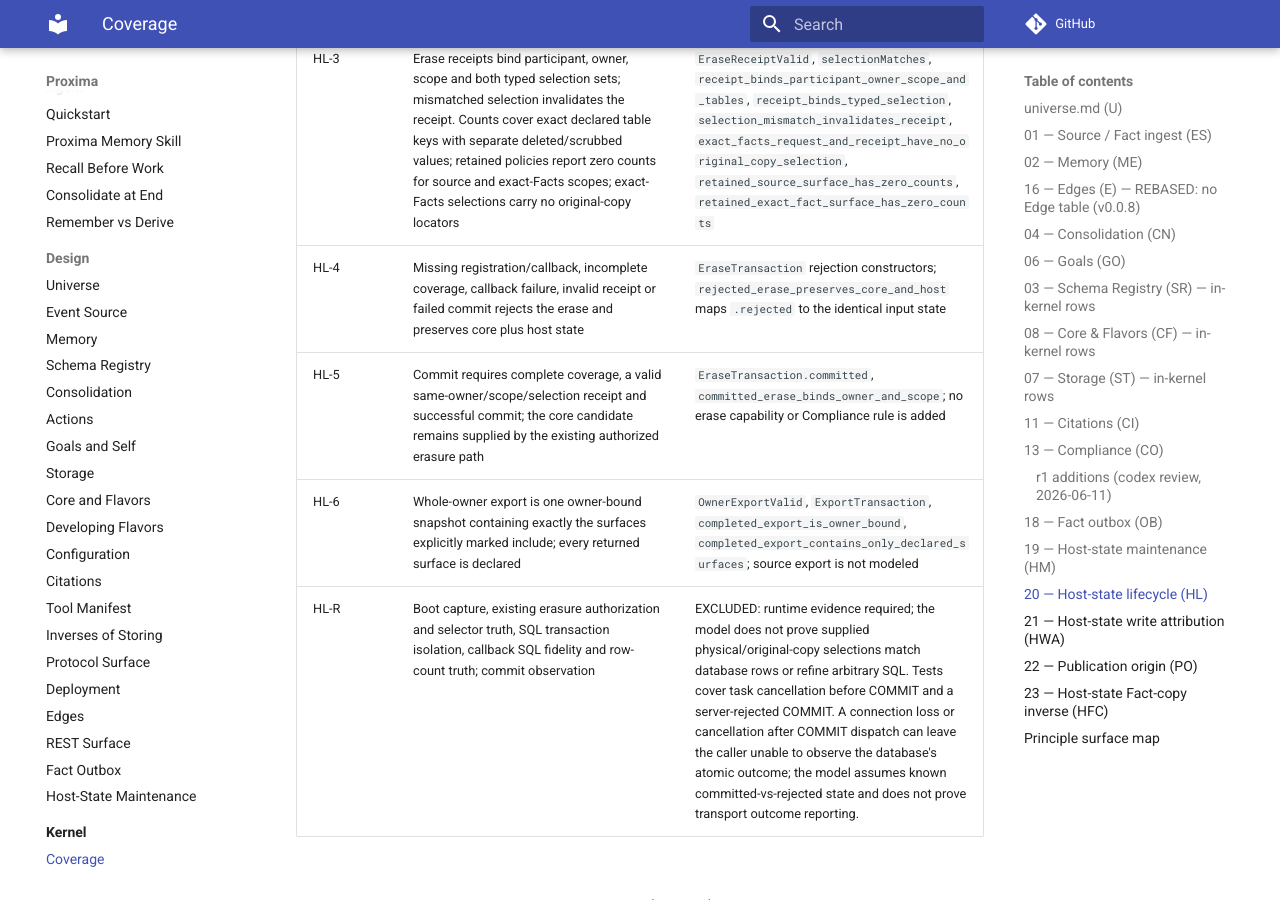
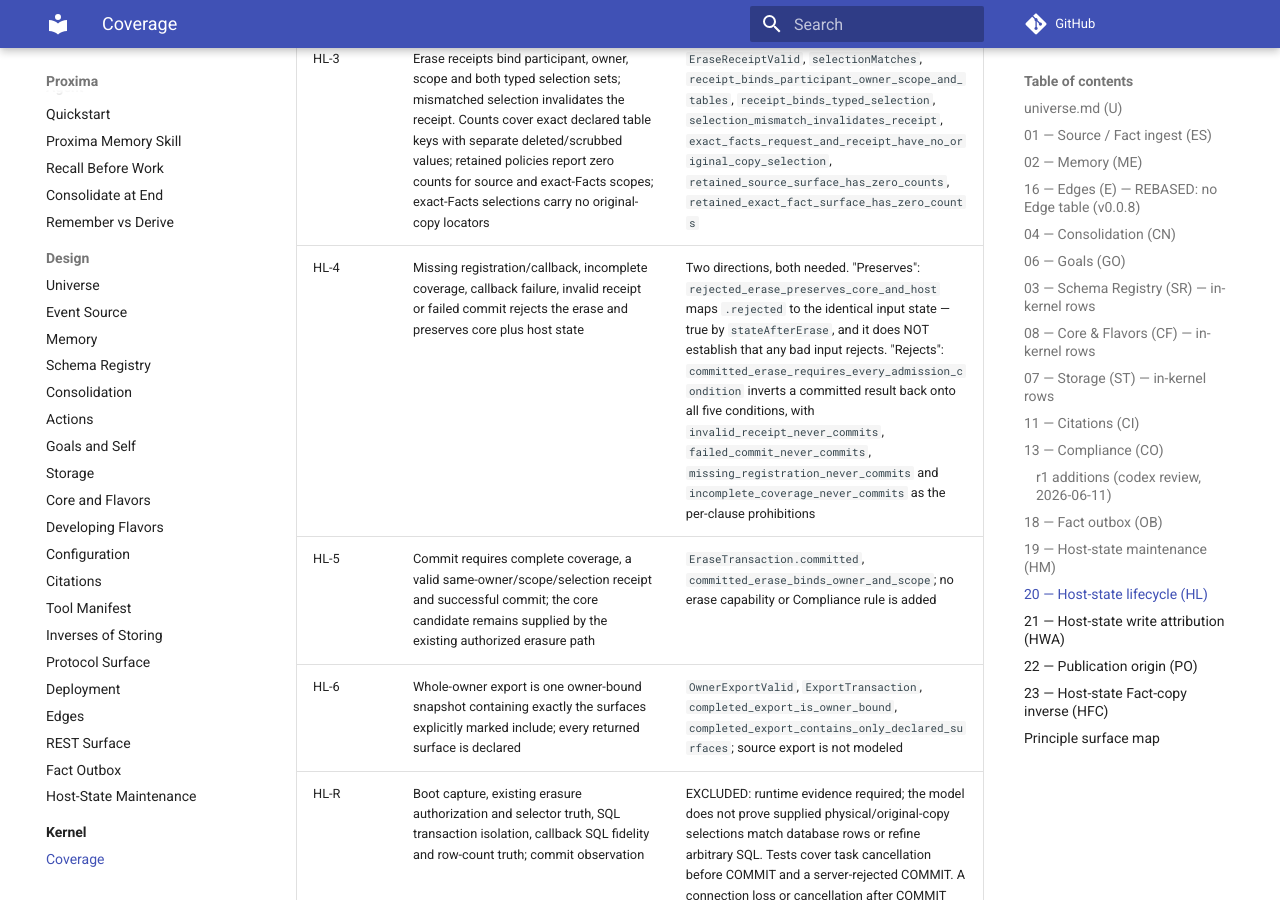
Before and after one commit to Aquilo-Solution-S/Proxima, an MkDocs documentation site: the page built from docs/lean/COVERAGE.md, in a window 1280 px wide and 900 px high, scrolled down 23418 px. Built offline with MkDocs 1.6.1 and Material for MkDocs 9.7.7, drawn with Linux system fonts in a browser that asks for light colours; comment, search, counter and statistics services are not loaded; some of the changed text lies outside the part shown.

Commit message:
fix(lean): prove what COVERAGE claims for PO-4 and HL-4
Three rows asserted more than their named carriers established.

PO-4 said replay "cannot" recreate a revoked origin, but
`replay_does_not_restore_revoked_origin` is an existential and
`PublicationStep.replay` is defined as the identity relation with its
`id` and `metadata` unused — so it proves only that a no-op step exists,
which any state satisfies. Add `no_step_restores_revoked_origin`, the
universal over every step. It needs the `blocked` hypothesis: a Fact
whose origin, live row, outbox key, capture binding and hard-delete
witness are all absent IS admissible again, which is the case
`fresh_fact_can_reuse_revoked_source` deliberately covers.

HL-4 said bad input "rejects the erase and preserves core plus host
state". Only the preserving half was carried:
`rejected_erase_preserves_core_and_host` holds by the definition of
`stateAfterErase` and names its hypothesis `_attempt` without using it,
so it says a rejection changes nothing, never that a bad input rejects.
Add the inversion — reaching `.committed` forces all five admission
conditions — plus a per-clause prohibition for each trigger the row
names.

`HostStateFactCopyEraseAudit` guarded 19 of 21 theorems, and the two it
missed are both named as carriers by HFC-3. With axioms=0 CI-pinned,
an unguarded carrier is a hole in that guarantee.

Also record what the prose was hiding rather than only what it claimed:
HWA-R now states that every §21 theorem closes by `rfl` over a
`stampPermit` that discards `_targetOwner` and `_command` by
construction, so the Lean pins the signature and the runtime carriers
defend the property; PO-6 and PO-7 now mark their `emptyState` carriers
as worked instances rather than general laws.

Co-Authored-By: Claude Opus 5 (1M context) <noreply@anthropic.com>

```diff
--- a/docs/lean/COVERAGE.md
+++ b/docs/lean/COVERAGE.md
@@ -299,7 +299,7 @@ Carriers live in `Causa/HostStateLifecycle.lean`.
 | HL-1 | Lifecycle requests bind a typed `OwnerRef` to whole-owner, typed-source, or distinct exact-Facts scope; requests and receipts carry separate typed physical `MemoryId` and original-copy `(OwnerRef, MemoryId)` selection sets | `LifecycleRequest`, `Scope`, `SourceScopeId`, shared `FactCopyLocator` / `CopyEraseSelection`; `exact_facts_scope_is_distinct`, `committed_erase_binds_owner_and_scope` |
 | HL-2 | Frozen participant tables have complete, duplicate-free erase/export policies—including an explicit exact-Fact disposition—and are disjoint from generic-path tables | `CoverageComplete`, `ExactTableSet`, `SurfacePolicy.exactFactErase`; `coverage_is_complete_and_disjoint`; `example_registration_has_complete_disjoint_coverage` |
 | HL-3 | Erase receipts bind participant, owner, scope and both typed selection sets; mismatched selection invalidates the receipt. Counts cover exact declared table keys with separate deleted/scrubbed values; retained policies report zero counts for source and exact-Facts scopes; exact-Facts selections carry no original-copy locators | `EraseReceiptValid`, `selectionMatches`, `receipt_binds_participant_owner_scope_and_tables`, `receipt_binds_typed_selection`, `selection_mismatch_invalidates_receipt`, `exact_facts_request_and_receipt_have_no_original_copy_selection`, `retained_source_surface_has_zero_counts`, `retained_exact_fact_surface_has_zero_counts` |
-| HL-4 | Missing registration/callback, incomplete coverage, callback failure, invalid receipt or failed commit rejects the erase and preserves core plus host state | `EraseTransaction` rejection constructors; `rejected_erase_preserves_core_and_host` maps `.rejected` to the identical input state |
+| HL-4 | Missing registration/callback, incomplete coverage, callback failure, invalid receipt or failed commit rejects the erase and preserves core plus host state | Two directions, both needed. "Preserves": `rejected_erase_preserves_core_and_host` maps `.rejected` to the identical input state — true by `stateAfterErase`, and it does NOT establish that any bad input rejects. "Rejects": `committed_erase_requires_every_admission_condition` inverts a committed result back onto all five conditions, with `invalid_receipt_never_commits`, `failed_commit_never_commits`, `missing_registration_never_commits` and `incomplete_coverage_never_commits` as the per-clause prohibitions |
 | HL-5 | Commit requires complete coverage, a valid same-owner/scope/selection receipt and successful commit; the core candidate remains supplied by the existing authorized erasure path | `EraseTransaction.committed`, `committed_erase_binds_owner_and_scope`; no erase capability or Compliance rule is added |
 | HL-6 | Whole-owner export is one owner-bound snapshot containing exactly the surfaces explicitly marked include; every returned surface is declared | `OwnerExportValid`, `ExportTransaction`, `completed_export_is_owner_bound`, `completed_export_contains_only_declared_surfaces`; source export is not modeled |
 | HL-R | Boot capture, existing erasure authorization and selector truth, SQL transaction isolation, callback SQL fidelity and row-count truth; commit observation | EXCLUDED: runtime evidence required; the model does not prove supplied physical/original-copy selections match database rows or refine arbitrary SQL. Tests cover task cancellation before COMMIT and a server-rejected COMMIT. A connection loss or cancellation after COMMIT dispatch can leave the caller unable to observe the database's atomic outcome; the model assumes known committed-vs-rejected state and does not prove transport outcome reporting. |
@@ -315,7 +315,7 @@ Carriers live in `Causa/HostStateWriteAttribution.lean`.
 | HWA-2 | Maintenance is a closed origin without an ordinary caller principal | Lean: `AdmittedWriteSource.maintenance`, `maintenance_stamp_has_no_ordinary_principal`. Runtime: maintenance branch stamps `HostStateWriteOrigin::Maintenance`; `host_only_authority_is_engine_bound_owner_fixed_and_works_for_personal_and_group` verifies null principal and `maintenance_origin=true` after committed maintenance mutation |
 | HWA-3 | Target-owner and command bytes cannot alter attributed identity | Lean: `command_target_and_bytes_cannot_change_attribution`. Runtime: the group-editor PG fixture persists target, permit principal and forged payload `saved_by` in separate columns and asserts they stay distinct |
 | HWA-4 | Attribution carries the existing permit unchanged and adds no authorization scope | Lean: `AttributedPermit`, `attribution_preserves_existing_permit`, `ordinary_attribution_preserves_existing_permit`; Rust stores origin beside the existing owner/participant/table scope in a private `HostStateWritePermit`; external mint/mutation and permit widening are compile-fail doctests in `crates/proxima/src/lib.rs` |
-| HWA-R | Existing authz admission and context authenticity remain trusted runtime boundaries | `subjectless_denied_ordinary_host_write_never_dispatches` verifies denied `AuthzContext::denied_for_owner` has zero participant calls. The Lean model starts after ordinary authorization; no new `may_write` rule, role, cognitive permit, or proof of caller authentication is claimed |
+| HWA-R | Existing authz admission and context authenticity remain trusted runtime boundaries | `subjectless_denied_ordinary_host_write_never_dispatches` verifies denied `AuthzContext::denied_for_owner` has zero participant calls. The Lean model starts after ordinary authorization; no new `may_write` rule, role, cognitive permit, or proof of caller authentication is claimed. Nor is the §21 Lean load-bearing on its own: `stampPermit` and `stampOrdinaryPermit` discard `_targetOwner` and `_command` by construction, so every theorem above closes by `rfl`. They pin the SIGNATURE — an edit making attribution depend on target or payload breaks the build — and the runtime carriers are what actually defend the property |
 
 ## 22 — Publication origin (PO)
 
@@ -326,10 +326,10 @@ Carriers live in `Causa/PublicationOrigin.lean`.
 | PO-1 | Fresh admission adds a payload-free origin keyed by Fact `t` atomically with the Fact/outbox key, only when the `t` is absent and has no hard-delete witness; key uniqueness is preserved | `PublicationStep.freshAdmission`, `FreshCaptureAllowed`, `fresh_admission_captures_atomically`, `fresh_capture_preserves_key_uniqueness` |
 | PO-2 | Transfer and outbox pruning preserve original typed owner/source; source revocation removes matching origin, outbox ID and captured-owner projection while retaining live Fact/current owner; full-owner revocation removes every matching original-owner origin/copy, including source=None, and preserves unrelated owners/IDs | `transfer_preserves_original_owner_and_source`, `outbox_pruning_preserves_original_owner_and_source`, `source_revoke_removes_matching_origin`, `source_revoke_preserves_nonmatching_origin`, `source_revoke_removes_matching_outbox_copy`, `source_revoke_removes_captured_outbox_owner`, `source_revoke_preserves_unmatched_outbox_id`, `source_revoke_retains_live_facts_and_current_owners`, `owner_revoke_removes_matching_origin`, `owner_revoke_preserves_other_owner_origin`, `owner_revoke_removes_matching_outbox_copy`, `owner_revoke_removes_captured_outbox_owner`, `owner_revoke_removes_source_free_outbox_copy`, `owner_revoke_preserves_unmatched_outbox_id`, `owner_revoke_retains_live_facts_and_current_owners` |
 | PO-3 | Intake payload handling requires the matching original owner and origin, plus absence of a core hard-delete witness; missing origins and witnesses fail closed; backlog re-offer uses the same gate | `eligibleForPayload`, `intake_eligibility_requires_matching_origin_and_no_witness`, `missing_origin_fails_closed`, `hard_delete_witness_fails_closed`, `backlog_reoffer_uses_intake_eligibility` |
-| PO-4 | Replay cannot recreate revoked origin; existing live `t` and hard-delete witness prevent fresh recapture; a fresh distinct `t` can reuse the same SourceId | `replay_does_not_restore_revoked_origin`, `live_fact_cannot_be_freshly_recaptured`, `hard_deleted_fact_cannot_be_freshly_recaptured`, `fresh_fact_can_reuse_revoked_source` |
+| PO-4 | Replay cannot recreate revoked origin; existing live `t` and hard-delete witness prevent fresh recapture; a fresh distinct `t` can reuse the same SourceId | `no_step_restores_revoked_origin` carries the first clause as a universal over every step; `replay_does_not_restore_revoked_origin` is the weaker existential it generalizes and is NOT on its own evidence for "cannot". `live_fact_cannot_be_freshly_recaptured`, `hard_deleted_fact_cannot_be_freshly_recaptured` discharge its `blocked` hypothesis for the two runtime bars; `fresh_fact_can_reuse_revoked_source` |
 | PO-5 | Exact-`t` hard erase removes matching origin/outbox irrespective of original owner and preserves unrelated `t` origins; this is an operation law, not proof every runtime call site invokes it | `exact_fact_revoke_is_global`, `exact_fact_revoke_preserves_other_fact` |
-| PO-6 | Backfill requires surviving outbox + retained Fact evidence, no hard-delete witness, and explicit typed owner/source metadata; missing or pruned history fails closed | `BackfillEvidence`, `backfill_requires_surviving_evidence`, `missing_backfill_evidence_fails_closed`, `missing_owner_or_source_metadata_fails_closed`, `backfill_accepts_known_source_absence`, `missing_known_source_evidence_fails_closed` |
-| PO-7 | Backfill binds the outbox Fact to its original typed owner in the model, so transfer cannot retarget old publication provenance | `CapturedOutboxOwner`, `fresh_capture_stamps_outbox_original_owner`, `transfer_preserves_captured_outbox_owner`, `CapturedOutboxOwnerUnique`, `backfill_after_transfer_uses_captured_original_owner`; runtime recovers owner kind through existing outbox `owner_id` joined to retained `owners.kind`, with source evidence from retained hot/cooled Fact rows. Raw SQL mutation of the owner-kind pair remains a trusted-host residual. |
+| PO-6 | Backfill requires surviving outbox + retained Fact evidence, no hard-delete witness, and explicit typed owner/source metadata; missing or pruned history fails closed | `BackfillEvidence`, `backfill_requires_surviving_evidence`, `missing_backfill_evidence_fails_closed`, `missing_owner_or_source_metadata_fails_closed`, `backfill_accepts_known_source_absence` (a worked instance over `emptyState` with one capture, not a general law), `missing_known_source_evidence_fails_closed` |
+| PO-7 | Backfill binds the outbox Fact to its original typed owner in the model, so transfer cannot retarget old publication provenance | `CapturedOutboxOwner`, `fresh_capture_stamps_outbox_original_owner`, `transfer_preserves_captured_outbox_owner`, `CapturedOutboxOwnerUnique`, `backfill_after_transfer_uses_captured_original_owner` (likewise an `emptyState` instance, not a general law); runtime recovers owner kind through existing outbox `owner_id` joined to retained `owners.kind`, with source evidence from retained hot/cooled Fact rows. Raw SQL mutation of the owner-kind pair remains a trusted-host residual. |
 | PO-R | Atomic database admission/erase, existing core witness creation, real source attribution, migration ordering, single-target custom transaction wiring, and actual intake/publisher call sites | EXCLUDED: host runtime and migration evidence required; no SQL locks, transactions, full Fact reads, tombstones, or external broker rollback are modeled |
 
 ## 23 — Host-state Fact-copy inverse (HFC)
```
Also changed, not shown: 5 other files.
